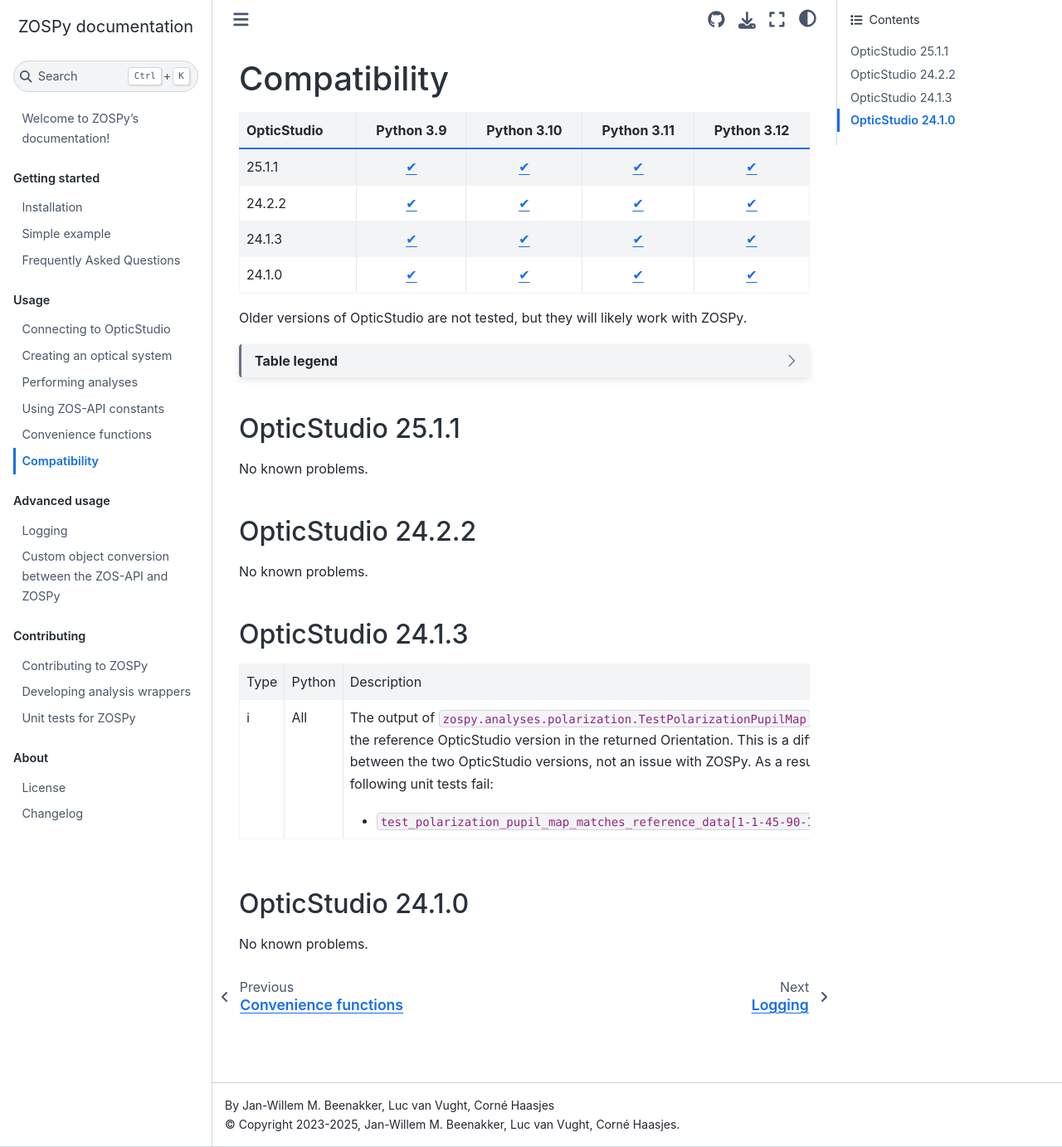
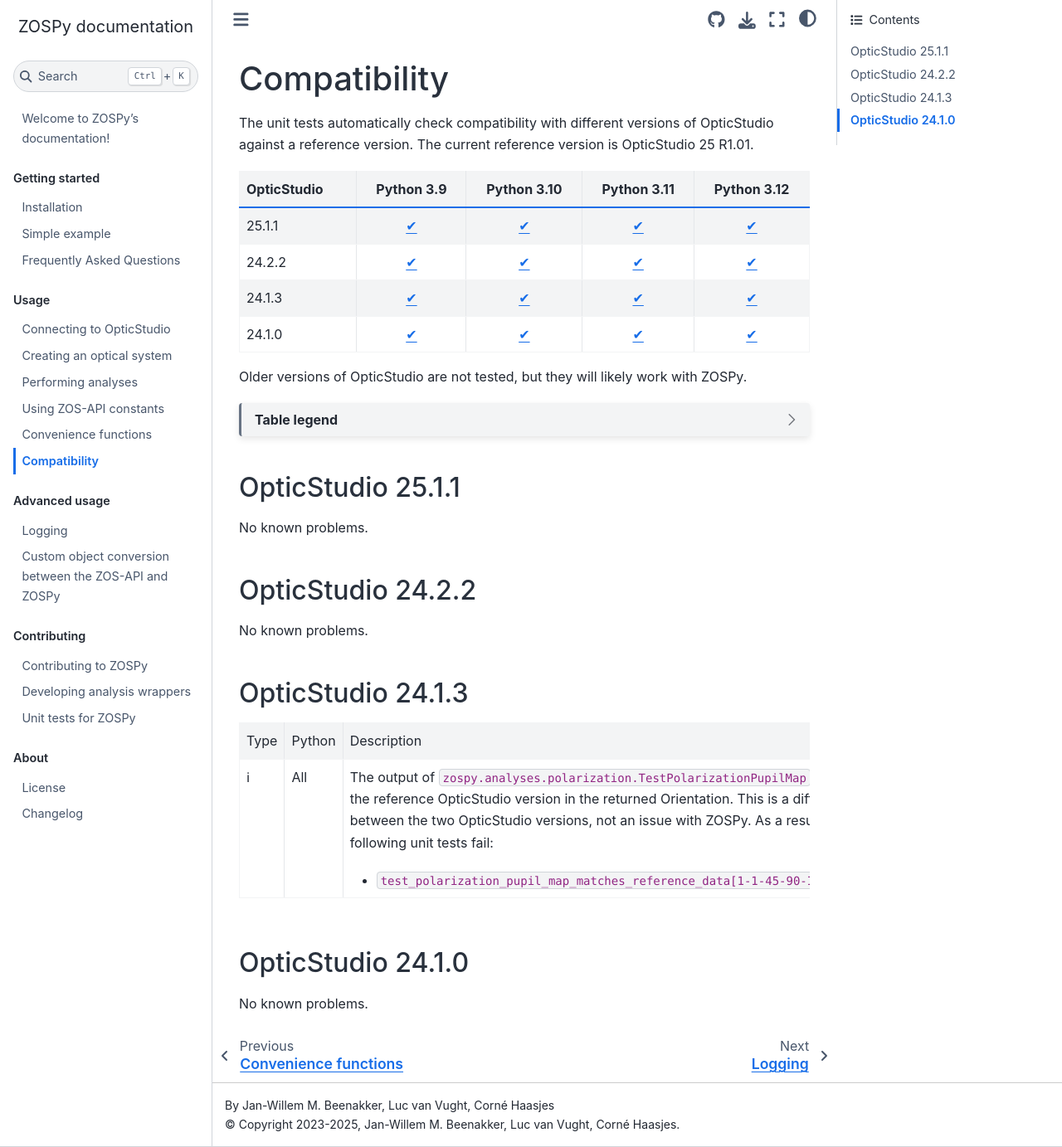
Before and after one commit to MREYE-LUMC/ZOSPy, a Sphinx documentation site: the page built from docs/compatibility.md, in a window 1280 px wide and 1383 px high. Shown: the whole window at 83% size. Built offline with Sphinx 7.4.7 and the Sphinx Book theme 1.1.4, drawn with Linux system fonts in a browser that asks for light colours; pages that are not in the unit, such as notebooks, are missing from menus.

Commit message:
Mention reference version in docs

````diff
--- a/docs/compatibility.md
+++ b/docs/compatibility.md
@@ -1,4 +1,7 @@
 # Compatibility
+
+The unit tests automatically check compatibility with different versions of OpticStudio against a reference version.
+The current reference version is OpticStudio 25 R1.01.
 
 ```{include} compatibility_table.md
 ```
````
